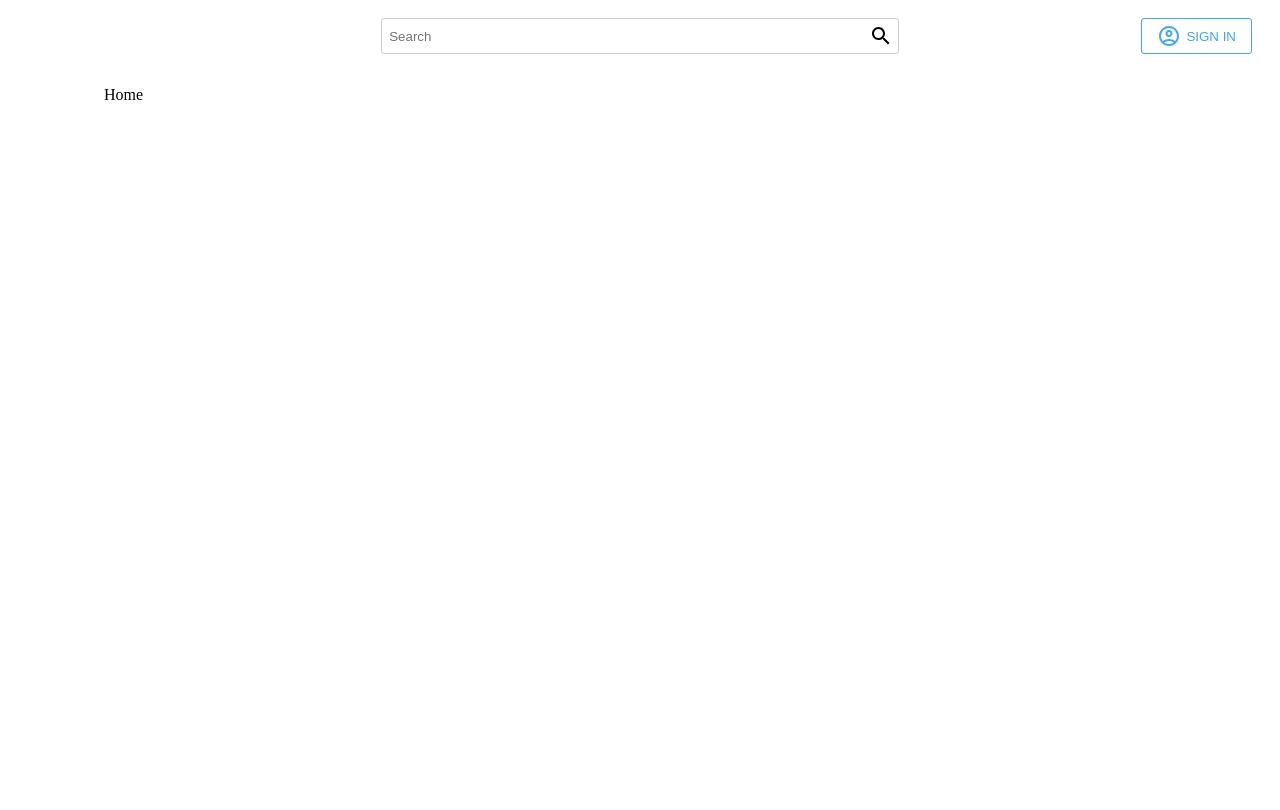
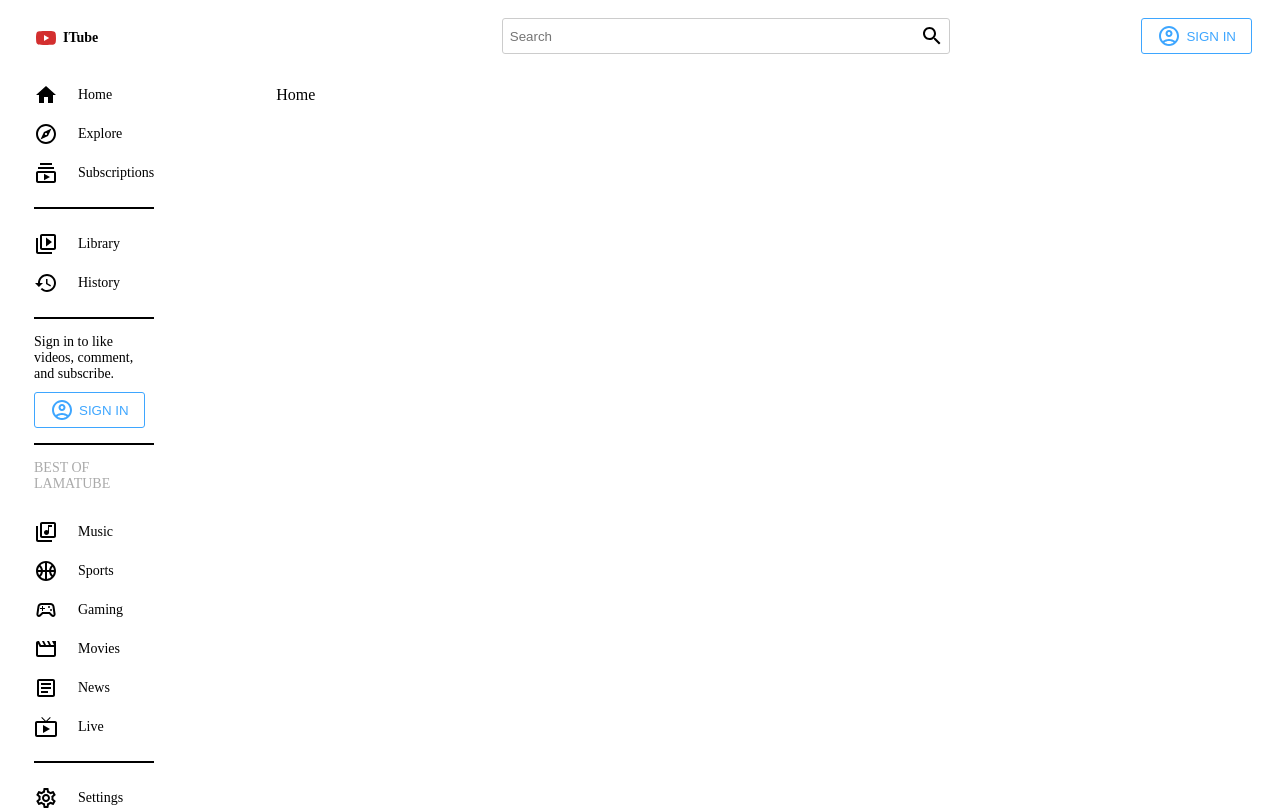
Before and after one commit to AnwarHossainSR/react-video-streaming-app, a React (Create React App) app: page / in a window 1280 px wide. Shown: the top 810 px of the page. Built offline with nearby package versions, Linux system fonts and the light colour scheme.

Commit message:
design menu bar

```diff
--- a/public/index.html
+++ b/public/index.html
@@ -3,7 +3,7 @@
   <head>
     <meta charset="utf-8" />
     <link rel="icon" href="%PUBLIC_URL%/favicon.ico" />
-    <title>Video SHaring Apps</title>
+    <title>Video Streaming Apps</title>
   </head>
   <body>
     <div id="root"></div>
--- a/src/App.js
+++ b/src/App.js
@@ -1,5 +1,6 @@
 import { BrowserRouter, Route, Routes } from 'react-router-dom';
 import styled from 'styled-components';
+import Menu from './components/Menu';
 import Navbar from './components/Navbar';
 import Home from './pages/Home';
 
@@ -19,6 +20,7 @@
   return (
     <Container>
       <BrowserRouter>
+        <Menu />
         <Main>
           <Navbar />
           <Wrapper>
--- /dev/null
+++ b/src/components/Menu.jsx
@@ -0,0 +1,172 @@
+import React from 'react';
+import styled from 'styled-components';
+import HomeIcon from '@mui/icons-material/Home';
+import ExploreOutlinedIcon from '@mui/icons-material/ExploreOutlined';
+import SubscriptionsOutlinedIcon from '@mui/icons-material/SubscriptionsOutlined';
+import VideoLibraryOutlinedIcon from '@mui/icons-material/VideoLibraryOutlined';
+import HistoryOutlinedIcon from '@mui/icons-material/HistoryOutlined';
+import LibraryMusicOutlinedIcon from '@mui/icons-material/LibraryMusicOutlined';
+import SportsEsportsOutlinedIcon from '@mui/icons-material/SportsEsportsOutlined';
+import SportsBasketballOutlinedIcon from '@mui/icons-material/SportsBasketballOutlined';
+import MovieOutlinedIcon from '@mui/icons-material/MovieOutlined';
+import ArticleOutlinedIcon from '@mui/icons-material/ArticleOutlined';
+import LiveTvOutlinedIcon from '@mui/icons-material/LiveTvOutlined';
+import AccountCircleOutlinedIcon from '@mui/icons-material/AccountCircleOutlined';
+import SettingsOutlinedIcon from '@mui/icons-material/SettingsOutlined';
+import FlagOutlinedIcon from '@mui/icons-material/FlagOutlined';
+import HelpOutlineOutlinedIcon from '@mui/icons-material/HelpOutlineOutlined';
+import SettingsBrightnessOutlinedIcon from '@mui/icons-material/SettingsBrightnessOutlined';
+import { Link } from 'react-router-dom';
+import YouTubeIcon from '@mui/icons-material/YouTube';
+const Container = styled.div`
+  flex: 1;
+  background-color: ${({ theme }) => theme.bgLighter};
+  height: 100vh;
+  color: ${({ theme }) => theme.text};
+  font-size: 14px;
+  position: sticky;
+  top: 0;
+`;
+const Wrapper = styled.div`
+  padding: 18px 26px;
+`;
+const Logo = styled.div`
+  display: flex;
+  align-items: center;
+  gap: 5px;
+  font-weight: bold;
+  margin-bottom: 25px;
+`;
+
+const Img = styled.img`
+  height: 25px;
+`;
+
+const Item = styled.div`
+  display: flex;
+  align-items: center;
+  gap: 20px;
+  cursor: pointer;
+  padding: 7.5px 0px;
+  &:hover {
+    background-color: ${({ theme }) => theme.soft};
+  }
+`;
+
+const Hr = styled.hr`
+  margin: 15px 0px;
+  border: 0.5px solid ${({ theme }) => theme.soft};
+`;
+
+const Login = styled.div``;
+const Button = styled.button`
+  padding: 5px 15px;
+  background-color: transparent;
+  border: 1px solid #3ea6ff;
+  color: #3ea6ff;
+  border-radius: 3px;
+  font-weight: 500;
+  margin-top: 10px;
+  cursor: pointer;
+  display: flex;
+  align-items: center;
+  gap: 5px;
+`;
+
+const Title = styled.h2`
+  font-size: 14px;
+  font-weight: 500;
+  color: #aaaaaa;
+  margin-bottom: 20px;
+`;
+
+const Menu = ({ darkMode, setDarkMode }) => {
+  return (
+    <Container>
+      <Wrapper>
+        <Link to='/' style={{ textDecoration: 'none', color: 'inherit' }}>
+          <Logo>
+            <YouTubeIcon sx={{ color: 'error.main' }} />
+            ITube
+          </Logo>
+        </Link>
+        <Item>
+          <HomeIcon />
+          Home
+        </Item>
+        <Item>
+          <ExploreOutlinedIcon />
+          Explore
+        </Item>
+        <Item>
+          <SubscriptionsOutlinedIcon />
+          Subscriptions
+        </Item>
+        <Hr />
+        <Item>
+          <VideoLibraryOutlinedIcon />
+          Library
+        </Item>
+        <Item>
+          <HistoryOutlinedIcon />
+          History
+        </Item>
+        <Hr />
+        <Login>
+          Sign in to like videos, comment, and subscribe.
+          <Link to='signin' style={{ textDecoration: 'none' }}>
+            <Button>
+              <AccountCircleOutlinedIcon />
+              SIGN IN
+            </Button>
+          </Link>
+        </Login>
+        <Hr />
+        <Title>BEST OF LAMATUBE</Title>
+        <Item>
+          <LibraryMusicOutlinedIcon />
+          Music
+        </Item>
+        <Item>
+          <SportsBasketballOutlinedIcon />
+          Sports
+        </Item>
+        <Item>
+          <SportsEsportsOutlinedIcon />
+          Gaming
+        </Item>
+        <Item>
+          <MovieOutlinedIcon />
+          Movies
+        </Item>
+        <Item>
+          <ArticleOutlinedIcon />
+          News
+        </Item>
+        <Item>
+          <LiveTvOutlinedIcon />
+          Live
+        </Item>
+        <Hr />
+        <Item>
+          <SettingsOutlinedIcon />
+          Settings
+        </Item>
+        <Item>
+          <FlagOutlinedIcon />
+          Report
+        </Item>
+        <Item>
+          <HelpOutlineOutlinedIcon />
+          Help
+        </Item>
+        <Item onClick={() => setDarkMode(!darkMode)}>
+          <SettingsBrightnessOutlinedIcon />
+          {darkMode ? 'Light' : 'Dark'} Mode
+        </Item>
+      </Wrapper>
+    </Container>
+  );
+};
+
+export default Menu;
```
